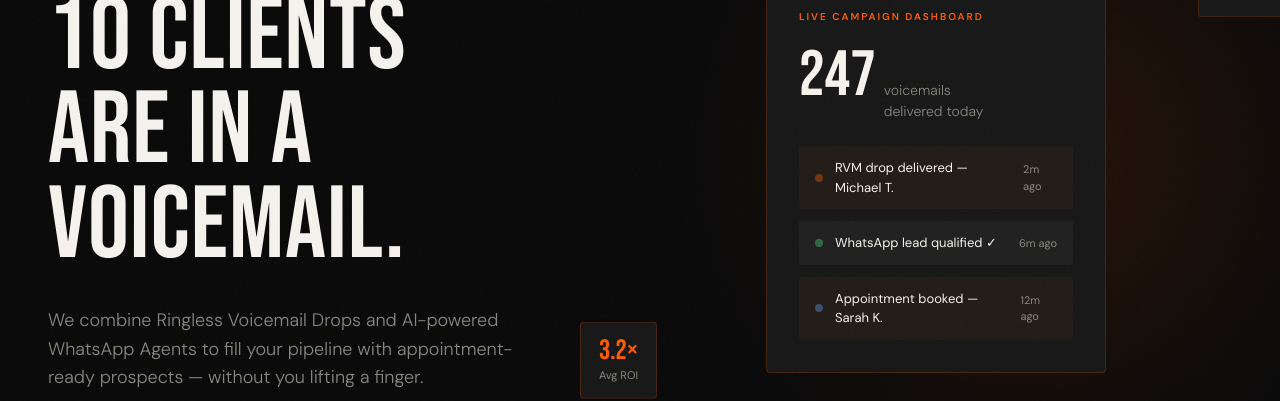
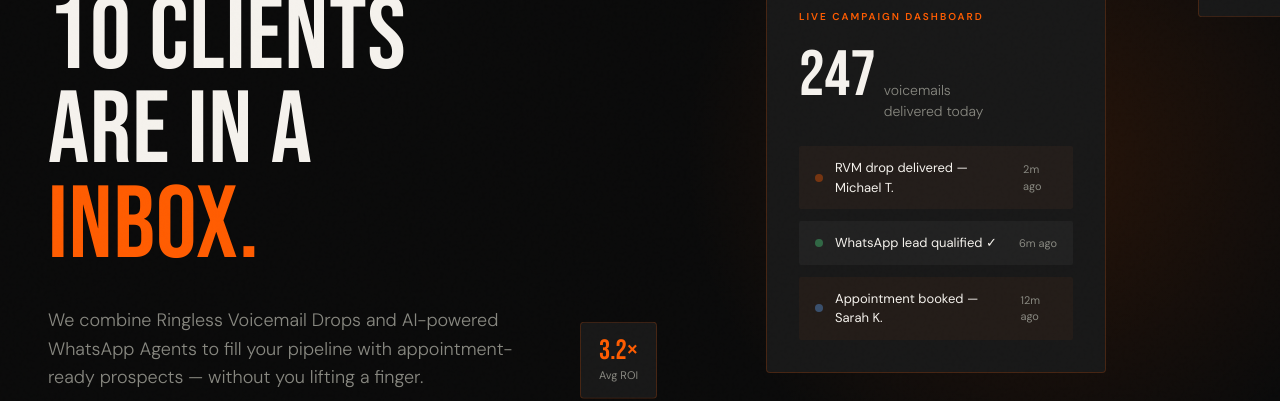
Before and after one commit to machuret/2026hey, a Next.js app: page / in a window 1280 px wide. Shown: the part 272-673 px from the top of the page. Built offline with nearby package versions, Linux system fonts and the light colour scheme; no server answers; the database is empty.

Commit message:
Hero: animated cycling word (VOICEMAIL/PIPELINE/INBOX/CALLBACK/RESULTS) with slide animation

```diff
--- a/src/app/globals.css
+++ b/src/app/globals.css
@@ -127,6 +127,16 @@ body::before {
   from { opacity: 0; transform: translateY(24px); }
   to { opacity: 1; transform: translateY(0); }
 }
+@keyframes wordSlideIn {
+  from { opacity: 0; transform: translateY(60px); }
+  to   { opacity: 1; transform: translateY(0); }
+}
+@keyframes wordSlideOut {
+  from { opacity: 1; transform: translateY(0); }
+  to   { opacity: 0; transform: translateY(-60px); }
+}
+.word-in  { animation: wordSlideIn  0.45s cubic-bezier(0.22,1,0.36,1) forwards; }
+.word-out { animation: wordSlideOut 0.35s cubic-bezier(0.55,0,1,0.45) forwards; }
 @keyframes fadeIn {
   from { opacity: 0; }
   to { opacity: 1; }
--- a/src/components/Hero.tsx
+++ b/src/components/Hero.tsx
@@ -18,6 +18,33 @@ function useCMS(page: string) {
       .catch(() => {});
   }, [page]);
   return (section: string, field: string, fallback: string) => c?.[section]?.[field] ?? fallback;
+}
+
+const CYCLING_WORDS = ["VOICEMAIL.", "PIPELINE.", "INBOX.", "CALLBACK.", "RESULTS."];
+
+function CyclingWord() {
+  const [index, setIndex] = useState(0);
+  const [phase, setPhase] = useState<"in" | "out">("in");
+
+  useEffect(() => {
+    const outTimer = setTimeout(() => setPhase("out"), 2200);
+    const nextTimer = setTimeout(() => {
+      setIndex(i => (i + 1) % CYCLING_WORDS.length);
+      setPhase("in");
+    }, 2600);
+    return () => { clearTimeout(outTimer); clearTimeout(nextTimer); };
+  }, [index]);
+
+  return (
+    <span style={{ position: "relative", display: "inline-block", overflow: "hidden", verticalAlign: "bottom" }}>
+      <span style={{ visibility: "hidden", display: "inline-block" }}>VOICEMAIL.</span>
+      <span key={index} className={phase === "in" ? "word-in" : "word-out"} style={{
+        position: "absolute", left: 0, top: 0, color: "#FF5C00", whiteSpace: "nowrap",
+      }}>
+        {CYCLING_WORDS[index]}
+      </span>
+    </span>
+  );
 }
 
 export default function Hero() {
@@ -60,7 +87,10 @@ export default function Hero() {
           color: "#F5F2ED",
           marginBottom: 32,
         }}>
-          {cms("hero","headline","YOUR NEXT\n10 CLIENTS\nARE IN A\nVOICEMAIL.").split("\n").map((l,i,a)=><span key={i}>{l}{i<a.length-1&&<br/>}</span>)}
+          YOUR NEXT<br />
+          10 CLIENTS<br />
+          ARE IN A<br />
+          <CyclingWord />
         </h1>
 
         <p className="anim-fade-up-2" style={{
```
